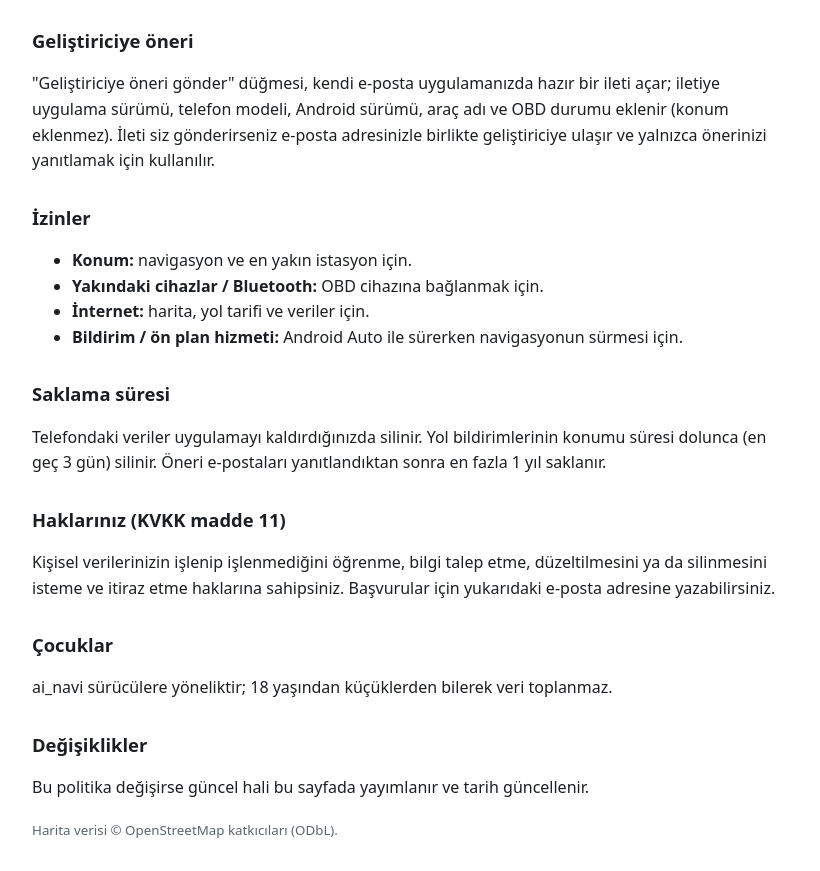
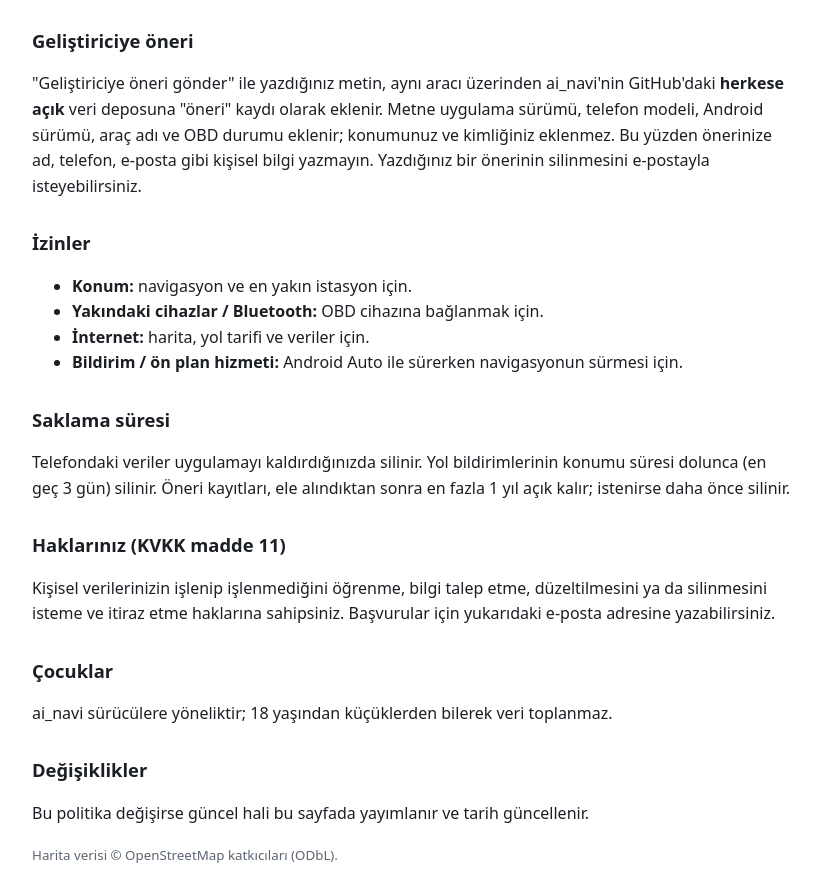
Before and after one commit to hsynaltunta/ai_navi-veri, a plain HTML site: page public/gizlilik.html in a window 1280 px wide. Shown: the part 1433-2304 px from the top of the page, without its empty margins (228-1048 px from the left). Drawn offline with Linux system fonts and the light colour scheme.

Commit message:
Aracı: geliştiriciye öneri (öneri: kaydı); gizlilikte öneriler GitHub'a
Co-Authored-By: Claude Opus 5.5 <noreply@anthropic.com>

```diff
--- a/public/gizlilik.html
+++ b/public/gizlilik.html
@@ -10,7 +10,7 @@ table{border-collapse:collapse;width:100%;font-size:.95rem}td,th{border-top:1px
 </style></head>
 <body>
 <h1>ai_navi gizlilik politikası</h1>
-<p class="mut">Son güncelleme: 3 Kasım 2026</p>
+<p class="mut">Son güncelleme: 3 Kasım 2026 (öneriler GitHub)</p>
 
 <p>Bu metin, ai_navi navigasyon uygulamasının hangi kişisel verileri hangi amaçla işlediğini, kimlerle paylaştığını
 ve haklarınızı 6698 sayılı Kişisel Verilerin Korunması Kanunu (KVKK) kapsamında açıklar.</p>
@@ -54,9 +54,10 @@ kalır. "Hâlâ orada" / "Yok artık" oylarınız da kimliksizdir. Bildirim gön
 önce açık onayınız alınır.</p>
 
 <h2>Geliştiriciye öneri</h2>
-<p>"Geliştiriciye öneri gönder" düğmesi, kendi e-posta uygulamanızda hazır bir ileti açar; iletiye uygulama sürümü,
-telefon modeli, Android sürümü, araç adı ve OBD durumu eklenir (konum eklenmez). İleti siz gönderirseniz e-posta
-adresinizle birlikte geliştiriciye ulaşır ve yalnızca önerinizi yanıtlamak için kullanılır.</p>
+<p>"Geliştiriciye öneri gönder" ile yazdığınız metin, aynı aracı üzerinden ai_navi'nin GitHub'daki <b>herkese açık</b>
+veri deposuna "öneri" kaydı olarak eklenir. Metne uygulama sürümü, telefon modeli, Android sürümü, araç adı ve OBD
+durumu eklenir; konumunuz ve kimliğiniz eklenmez. Bu yüzden önerinize ad, telefon, e-posta gibi kişisel bilgi
+yazmayın. Yazdığınız bir önerinin silinmesini e-postayla isteyebilirsiniz.</p>
 
 <h2>İzinler</h2>
 <ul>
@@ -68,7 +69,7 @@ adresinizle birlikte geliştiriciye ulaşır ve yalnızca önerinizi yanıtlamak
 
 <h2>Saklama süresi</h2>
 <p>Telefondaki veriler uygulamayı kaldırdığınızda silinir. Yol bildirimlerinin konumu süresi dolunca (en geç 3 gün)
-silinir. Öneri e-postaları yanıtlandıktan sonra en fazla 1 yıl saklanır.</p>
+silinir. Öneri kayıtları, ele alındıktan sonra en fazla 1 yıl açık kalır; istenirse daha önce silinir.</p>
 
 <h2>Haklarınız (KVKK madde 11)</h2>
 <p>Kişisel verilerinizin işlenip işlenmediğini öğrenme, bilgi talep etme, düzeltilmesini ya da silinmesini isteme
```
Also changed, not shown: 1 other file.
